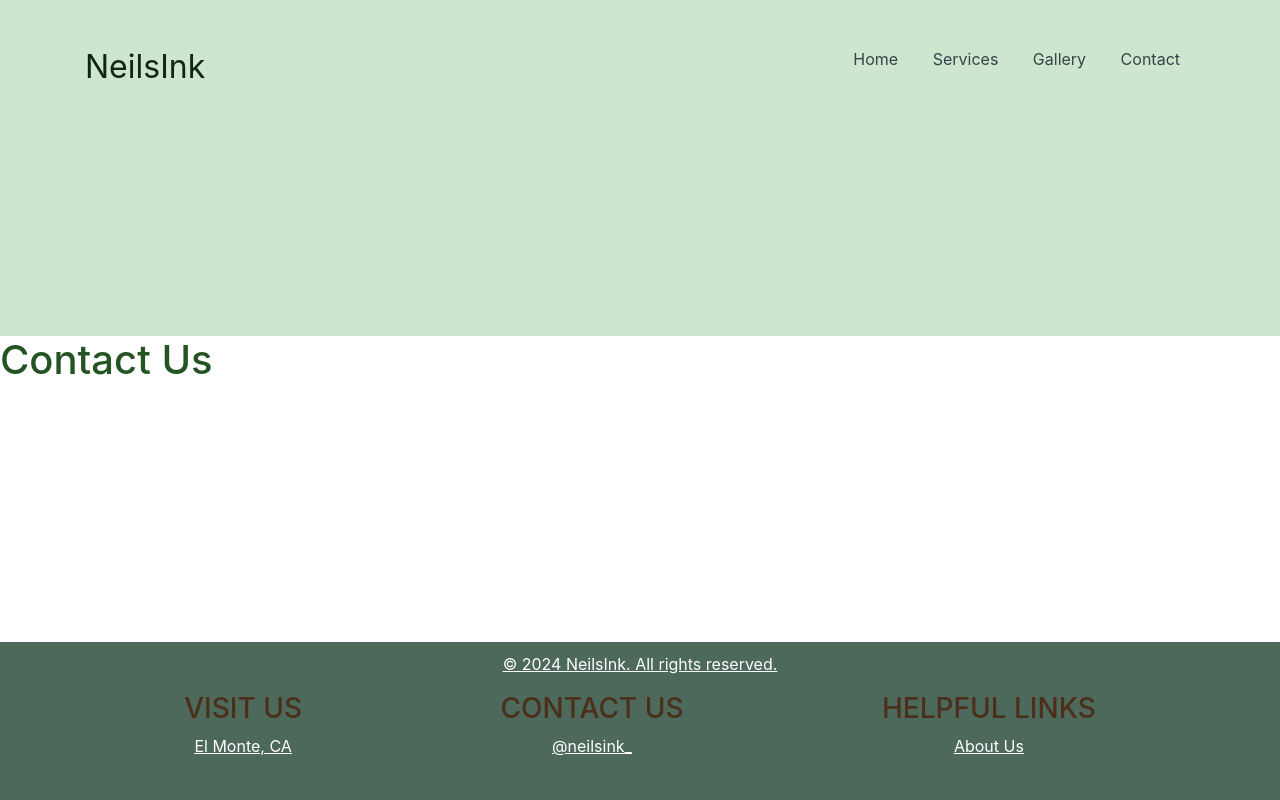
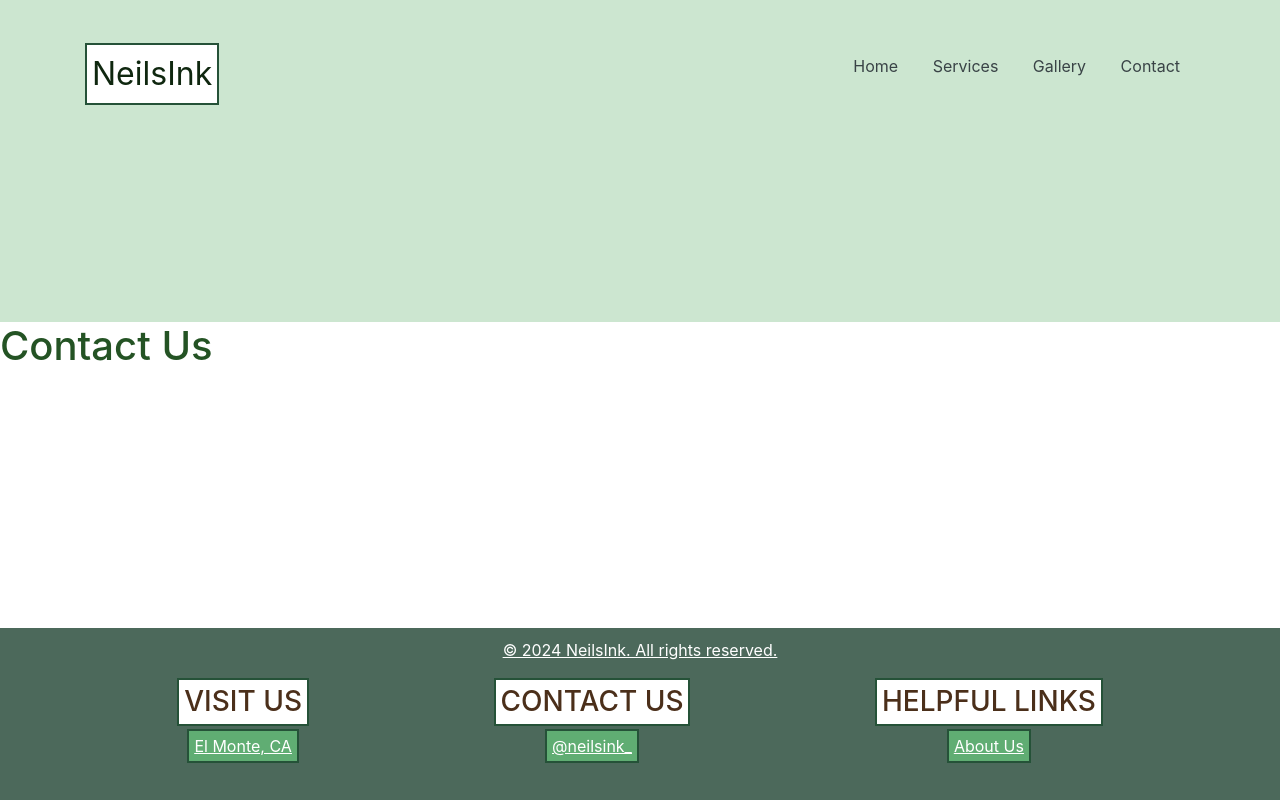
Before and after one commit to Paulo-Carrera/NeilsInk, a Flask app: page /contact in a window 1280 px wide. Run offline with Flask 3, Linux system fonts and the light colour scheme; some libraries are stand-ins or nearby versions.

Commit message:
oct 13 2024

```diff
--- a/static/styles.css
+++ b/static/styles.css
@@ -82,6 +82,7 @@ div.row.mt4.schedule-now{
     text-align: center; /* Center text inside the container */
     height: 100%; /* Set a height for demonstration */
     padding: 20px; /* Add some padding */
+
 }
 
 .services-container-header{
@@ -91,17 +92,31 @@ div.row.mt4.schedule-now{
 }
 
 .services-container-text{
+    margin-top : 200px;
     border-color:#4b2f1a;
     border-style:solid;
     border-width:2px;
     padding: 100px;
     height: 100%;
+    background-color: #789785;
 }
-
 
 .services-container-text li{
     margin-top:100px;
     list-style:none;
+}
+
+.services-container-text h1{
+    background-color: white;
+    border-radius: 0 ;
+    border-width : 2px;
+    border-style : solid;
+    border-color : #255238;
+    padding : 10px;
+}
+
+.services-container-text p{
+    color : white;
 }
 
 /* Header Styles */
@@ -140,7 +155,7 @@ header a:hover {
     /* Optional: add padding or margin if needed */
     padding: 20px; /* Add some padding */
     background-color:white;
-    border-radius: 10px;
+    /* border-radius: 10px; */
     border-color: #255238;
     border-style: solid;
     border-width: 2px;
@@ -161,7 +176,13 @@ h1{
 
 .logo{
     color : rgb(15, 39, 15);
-    font-size : xx-large
+    font-size : xx-large;
+    background-color:white;
+    border-radius: 0px;
+    border-color: #255238;
+    border-style: solid;
+    border-width: 2px;
+    padding: 5px;
 }
 
 .logo:hover{
@@ -279,7 +300,12 @@ footer {
 }
 
 footer h3{
-    color : rgb(131, 161, 131)
+    color : rgb(131, 161, 131);
+    background-color: white;
+    padding: 5px;
+    border-width: 2px;
+    border-style: solid;
+    border-color: #255238;
 }
 
 footer ul {
@@ -291,8 +317,14 @@ footer ul {
 }
 
 footer a {
-    color: white; /* Link color */
+    margin-top: 10px;
+    color:#4b2f1a; /* Link color */
+    background-color:#60ad73;
     text-decoration: none; /* No underline */
+    border-width : 2px;
+    border-style: solid;
+    border-color: #255238;
+    padding: 5px;
 }
 
 footer a:hover {
```
Also changed, not shown: templates/home.html (+20 -6 lines), templates/schedule.html (+43 -10 lines).
